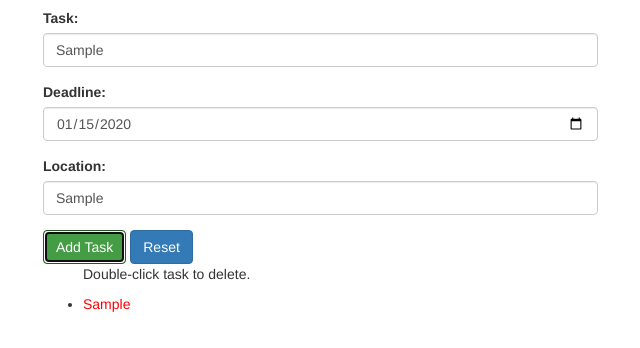
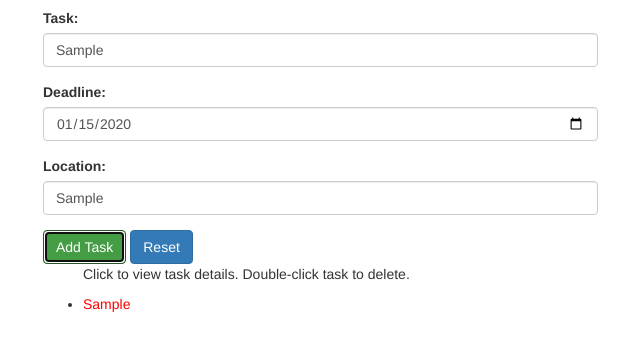
Before and after one commit to spburden/to-do-list, a plain HTML site: page index.html in a window 1280 px wide. Both pictures are taken after typing "Sample", "2020-01-15", "Sample" into the empty fields and a click on the button "Add Task". Shown: the part 82-430 px from the top of the page, without its empty margins (27-667 px from the left). Drawn offline with Linux system fonts and the light colour scheme.

Commit message:
make tasks viewable and delete by double clicking.

```diff
--- a/index.html
+++ b/index.html
@@ -31,7 +31,7 @@
           </form>
           <!-- <div class="hidden-list"> -->
           <ul id="to-do-list">
-            <p id="instruction">Double-click task to delete.</p>
+            <p id="instruction">Click to view task details. Double-click task to delete.</p>
           </ul>
           <!-- </div> -->
         </div>
```
